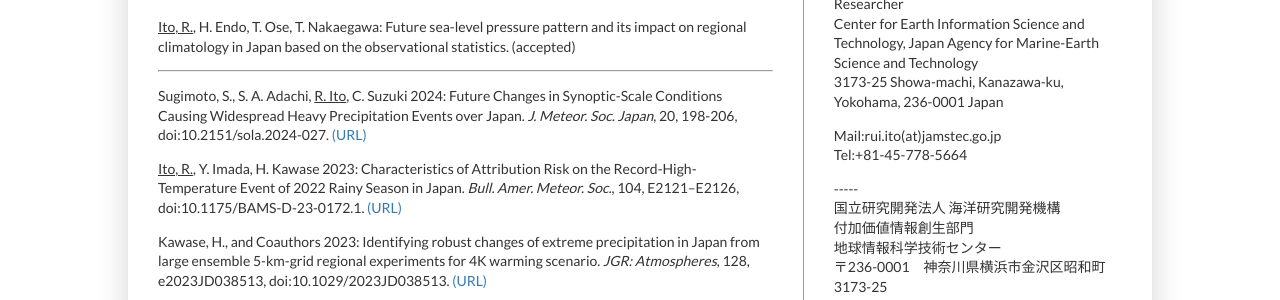
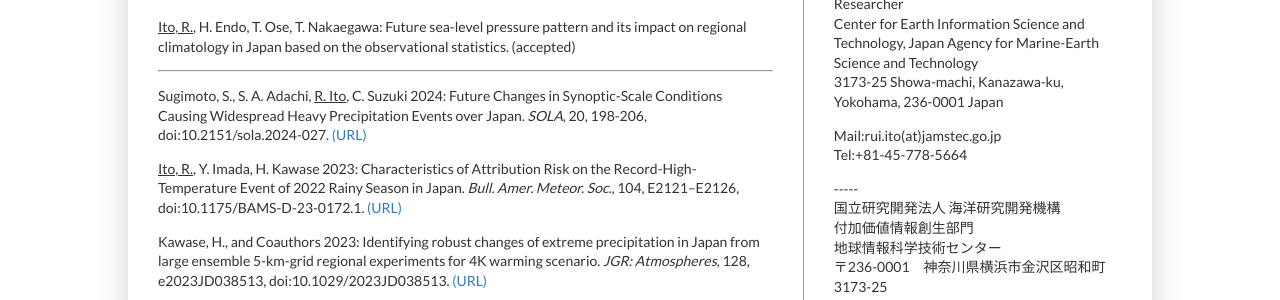
Before and after one commit to rui-climbiz/rui-climbiz.github.io, a Jekyll site: the page built from publications.html, in a window 1280 px wide and 900 px high. Shown: the part 169-469 px from the top of the window. Built offline with Jekyll 4.4.1, drawn with Linux system fonts in a browser that asks for light colours.

Commit message:
Update publications.html

```diff
--- a/publications.html
+++ b/publications.html
@@ -8,7 +8,7 @@
 <p><u>Ito, R.</u>, H. Endo, T. Ose, T. Nakaegawa: Future sea-level pressure pattern and its impact on regional climatology in Japan based on the observational statistics. (accepted)</p>
 <!-- <p><u>Ito, R.</u>, T. Satomura, T. Takemi: Idealized simulations of urban climate development in various geographic settings using a regional meteorological model. (in prep.)</p> -->
 <hr>
-<p>Sugimoto, S., S. A. Adachi, <u>R. Ito</u>, C. Suzuki 2024: Future Changes in Synoptic-Scale Conditions Causing Widespread Heavy Precipitation Events over Japan. <I>J. Meteor. Soc. Japan</I>, 20, 198-206, doi:10.2151/sola.2024-027. <a href="https://doi.org/10.2151/sola.2024-027">(URL)</a></p>
+<p>Sugimoto, S., S. A. Adachi, <u>R. Ito</u>, C. Suzuki 2024: Future Changes in Synoptic-Scale Conditions Causing Widespread Heavy Precipitation Events over Japan. <I>SOLA</I>, 20, 198-206, doi:10.2151/sola.2024-027. <a href="https://doi.org/10.2151/sola.2024-027">(URL)</a></p>
 <p><u>Ito, R.</u>, Y. Imada, H. Kawase 2023: Characteristics of Attribution Risk on the Record-High-Temperature Event of 2022 Rainy Season in Japan. <i>Bull. Amer. Meteor. Soc.</i>, 104, E2121–E2126, doi:10.1175/BAMS-D-23-0172.1. <a href="https://doi.org/10.1175/BAMS-D-23-0172.1">(URL)</a> </p>
 <p>Kawase, H., and Coauthors 2023: Identifying robust changes of extreme precipitation in Japan from large ensemble 5-km-grid regional experiments for 4K warming scenario. <i>JGR: Atmospheres</i>, 128, e2023JD038513, doi:10.1029/2023JD038513. <a href="https://doi.org/10.1029/2023JD038513">(URL)</a><p>
 <p><u>Ito, R.</u>, C. Suzuki, S. Sugimoto 2023: Variability of future increases in summertime extreme high temperatures on the Kanto Plain, Japan. <i>SOLA,</i> 19, 194–201, doi:10.2151/sola.2023-025. <a href="https://doi.org/10.2151/sola.2023-025">(URL)</a></p>
```
